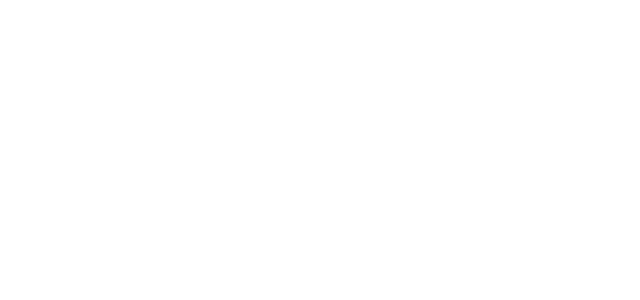
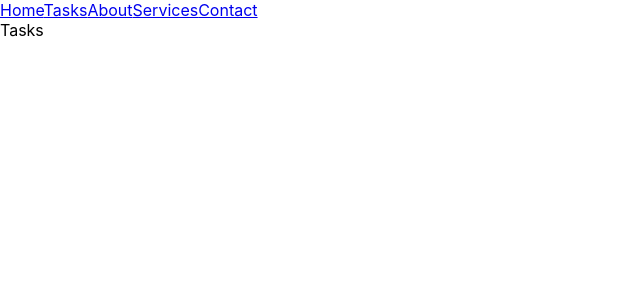
Before and after one commit to KirillKriachenko/coding-challenges, a React (Create React App) app: page /home/tasks in a window 1280 px wide. Before the commit this address had no page. Shown: the top 300 px of the page, without its empty margins (0-640 px from the left). Built offline with nearby package versions, Linux system fonts and the light colour scheme.

Commit message:
temp save

```diff
--- a/src/index.tsx
+++ b/src/index.tsx
@@ -7,6 +7,7 @@ import { BrowserRouter, Route, Routes } from 'react-router-dom';
 import Layout from './pages/Layout';
 import Home from './pages/Home';
 import Login from './pages/Login';
+import Tasks from './pages/Tasks';
 
 const root = ReactDOM.createRoot(
   document.getElementById('root') as HTMLElement
@@ -17,6 +18,7 @@ root.render(
       <Route index element={<Login />} />
       <Route path='/home' element={<Layout />}>
         <Route index element={<Home />} />
+        <Route path='tasks' element={<Tasks />} />
       </Route>
     </Routes>
   </BrowserRouter>
--- a/src/pages/Layout.tsx
+++ b/src/pages/Layout.tsx
@@ -1,10 +1,17 @@
 import React from 'react'
-import { Outlet } from 'react-router-dom'
+import { Link, Outlet } from 'react-router-dom'
+import styles from '../styles/layout.module.css'
 
 function Layout() {
     return (
         <>
-            <div>Layout</div>
+            <nav>
+                <Link to="/home">Home</Link>
+                <Link to="/tasks">Tasks</Link>
+                <Link to="/home">About</Link>
+                <Link to="/home">Services</Link>
+                <Link to="/home">Contact</Link>
+            </nav>
             <Outlet />
         </>
 
--- /dev/null
+++ b/src/pages/Tasks.tsx
@@ -0,0 +1,9 @@
+import React from 'react'
+
+function Tasks() {
+  return (
+    <div>Tasks</div>
+  )
+}
+
+export default Tasks
```
Also changed, not shown: src/styles/layout.module.css (added).
